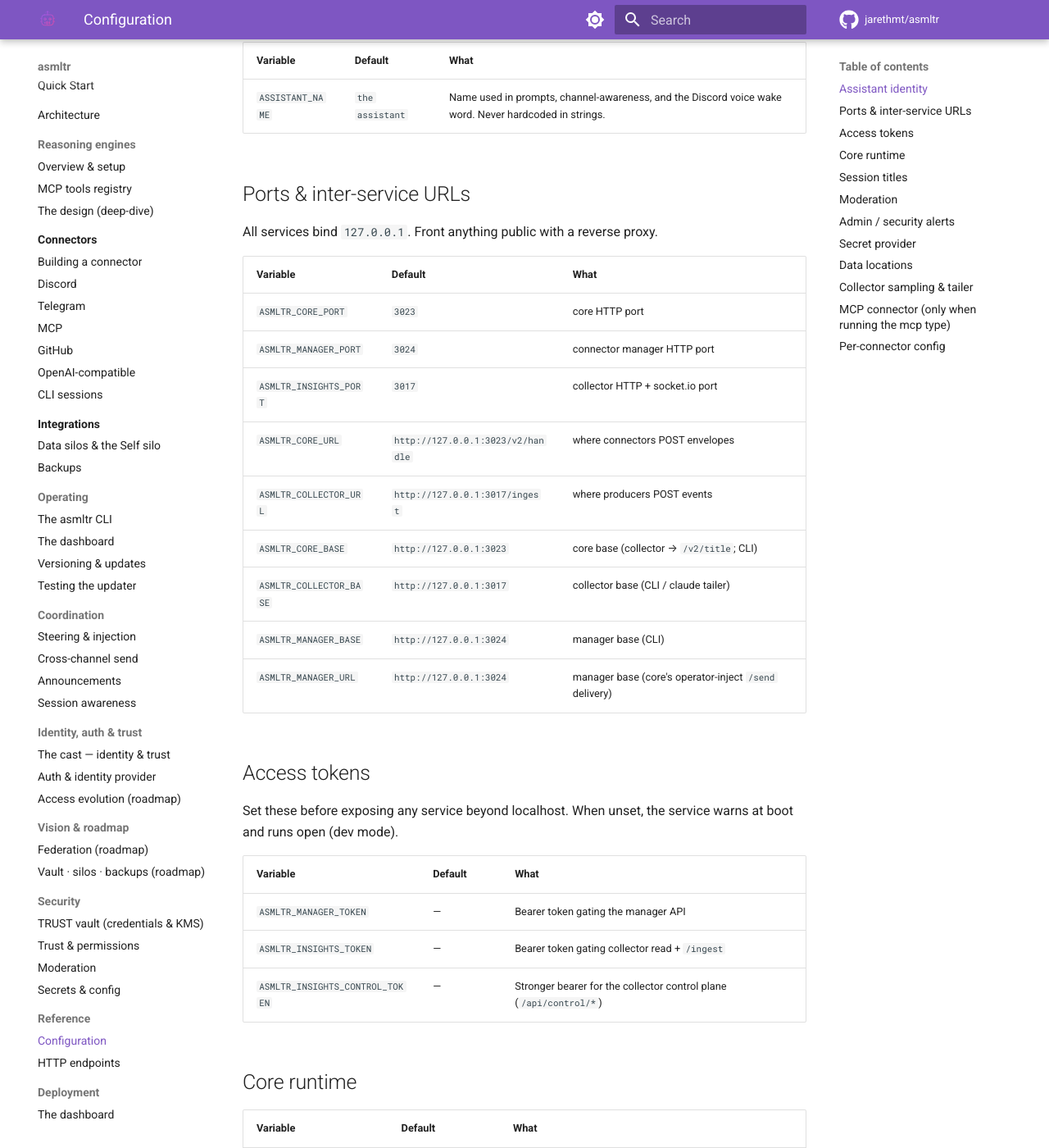
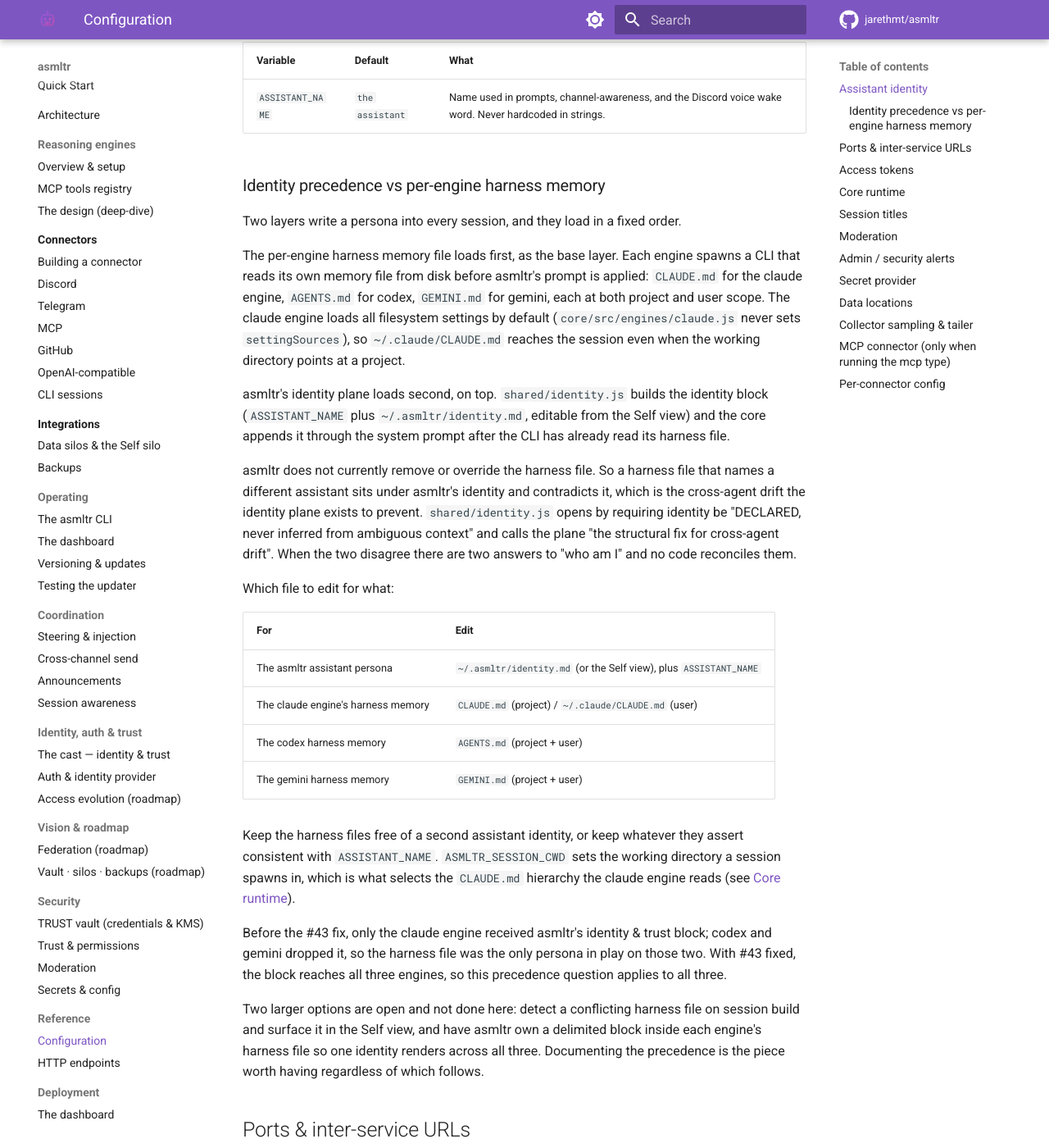
Before and after one commit to gtwy/asmltr, an MkDocs documentation site: the page built from docs/reference/config.md, in a window 1280 px wide and 1400 px high, scrolled down 322 px. Shown: the whole window at 82% size. Built offline with MkDocs 1.6.1 and Material for MkDocs 9.7.7, drawn with Linux system fonts in a browser that asks for light colours; comment, search, counter and statistics services are not loaded; some of the changed text lies outside the part shown.

Commit message:
docs: define identity precedence vs per-engine harness memory (#46)
Two layers assert a persona into every session and nothing wrote down
which one wins. Each engine's CLI loads a harness memory file from disk
first (CLAUDE.md for claude, AGENTS.md for codex, GEMINI.md for gemini,
project + user scope), then the core appends asmltr's own identity block
(ASSISTANT_NAME + ~/.asmltr/identity.md, edited via the Self view) on
top through the system prompt. asmltr does not remove or override the
harness file, so a harness file naming a different assistant contradicts
the plane that shared/identity.js says exists to stop exactly that
cross-agent drift. An operator editing the Self view could not tell,
from the docs, that a CLAUDE.md was also in play.

docs/reference/config.md gains an "Identity precedence vs per-engine
harness memory" section under Assistant identity: the two layers, the
load order, a which-file-to-edit table, and the note that with #43's fix
the identity block now reaches codex & gemini too, so the precedence
holds for all three engines. A cross-reference sits next to the
ASMLTR_SESSION_CWD entry, which selects the CLAUDE.md hierarchy the
claude engine reads.

The two heavier options from #44 (detect-and-surface a conflict in the
Self view; render an owned identity block into each harness file) are
named as follow-ups. This is the docs-only option, worth doing
regardless of which of the others lands.

Fixes #44

```diff
--- a/docs/reference/config.md
+++ b/docs/reference/config.md
@@ -10,6 +10,31 @@ settings and pointers. Every variable has a sensible default — an unset instal
 | Variable | Default | What |
 |---|---|---|
 | `ASSISTANT_NAME` | `the assistant` | Name used in prompts, channel-awareness, and the Discord voice wake word. Never hardcoded in strings. |
+
+### Identity precedence vs per-engine harness memory
+
+Two layers write a persona into every session, and they load in a fixed order.
+
+The per-engine harness memory file loads first, as the base layer. Each engine spawns a CLI that reads its own memory file from disk before asmltr's prompt is applied: `CLAUDE.md` for the claude engine, `AGENTS.md` for codex, `GEMINI.md` for gemini, each at both project and user scope. The claude engine loads all filesystem settings by default (`core/src/engines/claude.js` never sets `settingSources`), so `~/.claude/CLAUDE.md` reaches the session even when the working directory points at a project.
+
+asmltr's identity plane loads second, on top. `shared/identity.js` builds the identity block (`ASSISTANT_NAME` plus `~/.asmltr/identity.md`, editable from the Self view) and the core appends it through the system prompt after the CLI has already read its harness file.
+
+asmltr does not currently remove or override the harness file. So a harness file that names a different assistant sits under asmltr's identity and contradicts it, which is the cross-agent drift the identity plane exists to prevent. `shared/identity.js` opens by requiring identity be "DECLARED, never inferred from ambiguous context" and calls the plane "the structural fix for cross-agent drift". When the two disagree there are two answers to "who am I" and no code reconciles them.
+
+Which file to edit for what:
+
+| For | Edit |
+|---|---|
+| The asmltr assistant persona | `~/.asmltr/identity.md` (or the Self view), plus `ASSISTANT_NAME` |
+| The claude engine's harness memory | `CLAUDE.md` (project) / `~/.claude/CLAUDE.md` (user) |
+| The codex harness memory | `AGENTS.md` (project + user) |
+| The gemini harness memory | `GEMINI.md` (project + user) |
+
+Keep the harness files free of a second assistant identity, or keep whatever they assert consistent with `ASSISTANT_NAME`. `ASMLTR_SESSION_CWD` sets the working directory a session spawns in, which is what selects the `CLAUDE.md` hierarchy the claude engine reads (see [Core runtime](#core-runtime)).
+
+Before the #43 fix, only the claude engine received asmltr's identity & trust block; codex and gemini dropped it, so the harness file was the only persona in play on those two. With #43 fixed, the block reaches all three engines, so this precedence question applies to all three.
+
+Two larger options are open and not done here: detect a conflicting harness file on session build and surface it in the Self view, and have asmltr own a delimited block inside each engine's harness file so one identity renders across all three. Documenting the precedence is the piece worth having regardless of which follows.
 
 ## Ports & inter-service URLs
 
@@ -48,6 +73,8 @@ and runs open (dev mode).
 | `ASMLTR_MAX_THINKING_TOKENS` | `4000` | Max thinking tokens per turn (`0` disables; adaptive — trivial turns don't think) |
 | `ASMLTR_SELF_AWARE` | on (set `off` to disable) | Inject the "asmltr toolbelt" awareness (cross-session `asmltr` CLI ops) into the system prompt |
 | `ASMLTR_CLAUDE_BIN` | auto-detected | Full path to the `claude` binary (used by `asmltr claude`) |
+
+`ASMLTR_SESSION_CWD` also decides which `CLAUDE.md` the claude engine picks up as harness memory, which loads under asmltr's own identity block; see [Identity precedence vs per-engine harness memory](#identity-precedence-vs-per-engine-harness-memory).
 
 ## Session titles
 
```
